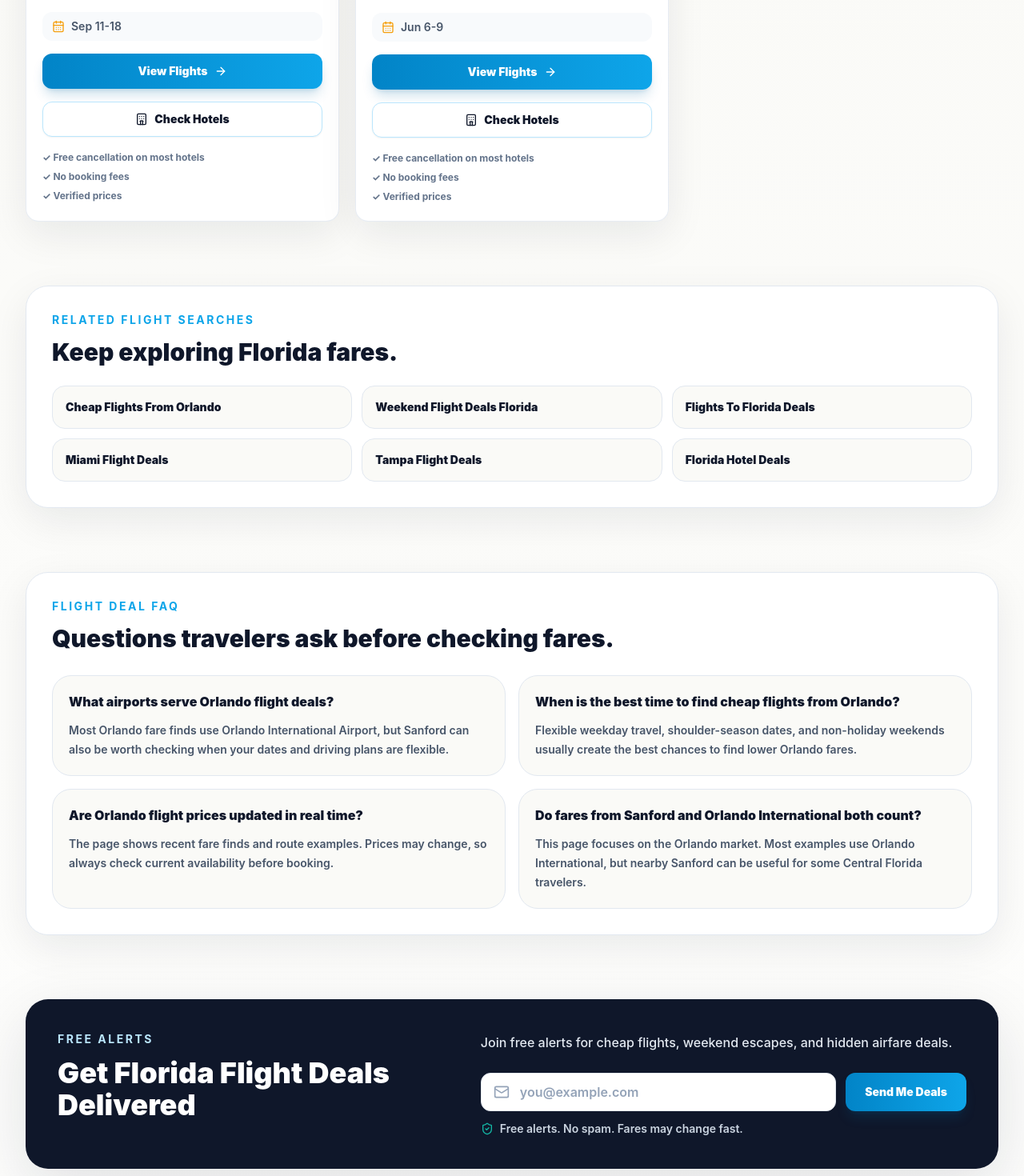
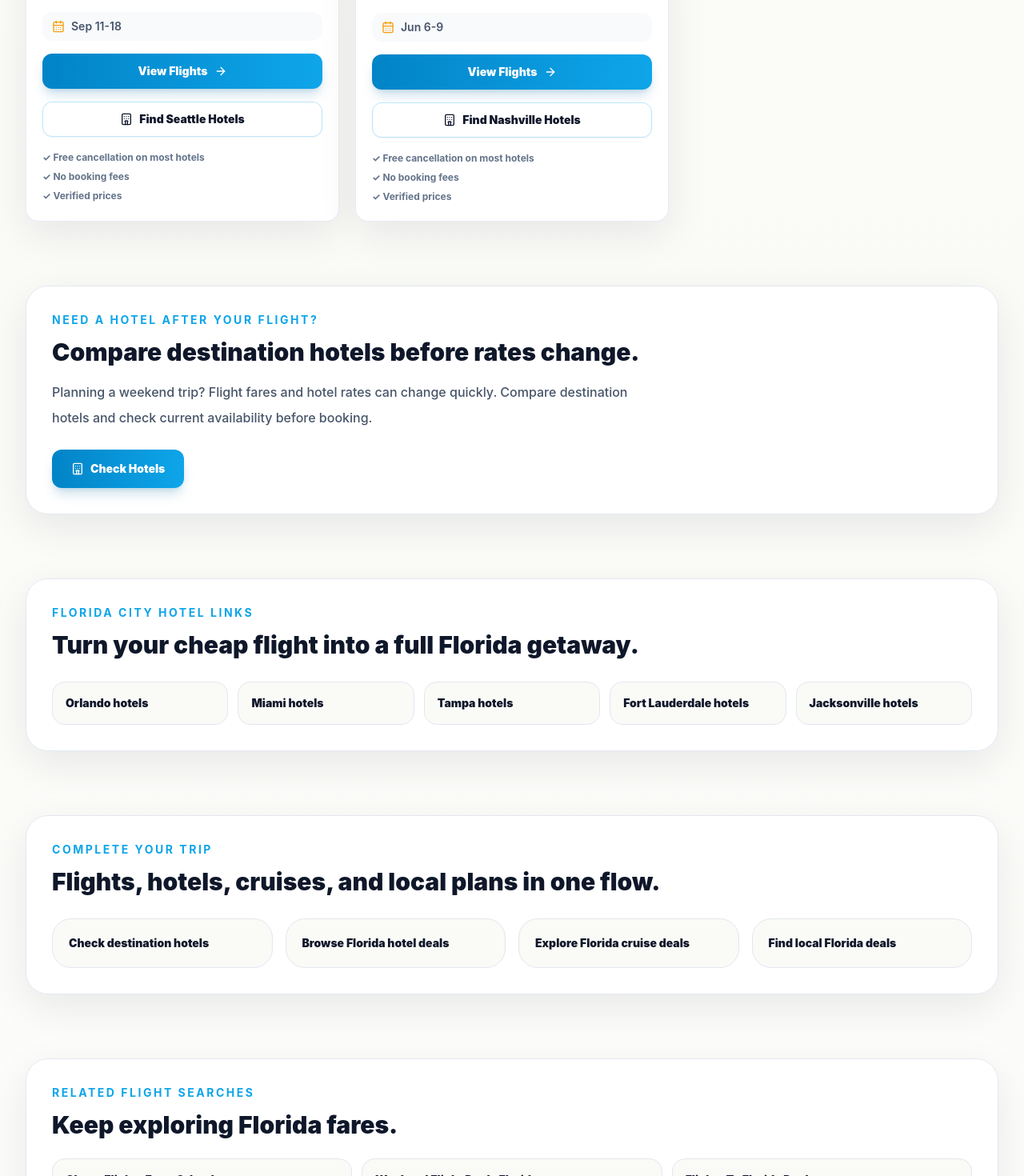
Before and after one commit to jmanock/fdflorida, a Next.js app: page /orlando-flight-deals in a window 1280 px wide. Shown: the part 2260-3730 px from the top of the page at 80% size. Built offline with nearby package versions, Linux system fonts and the light colour scheme.

Commit message:
deeplink

```diff
--- a/app/[slug]/page.tsx
+++ b/app/[slug]/page.tsx
@@ -3,9 +3,11 @@ import Link from "next/link";
 import { notFound } from "next/navigation";
 import { ArrowRight, Building2, CheckCircle2, Hotel, Plane, Sailboat, Search, Ticket } from "lucide-react";
 import { DealCard } from "@/components/DealCard";
+import { HotelCtaLink } from "@/components/HotelCtaLink";
 import { NewsletterForm } from "@/components/NewsletterForm";
 import { SiteFooter } from "@/components/SiteFooter";
 import { SiteHeader } from "@/components/SiteHeader";
+import { getDestinationKey, getExpediaHotelLink } from "@/lib/affiliateLinks";
 import { getSeoFlightPage, getSeoFlightPageDeals, getSeoFlightPageFaqs, seoFlightPageSlugs, type SeoFlightPage } from "@/lib/seoFlightPages";
 import { flightSearchLinks, siteUrl } from "@/lib/siteLinks";
 
@@ -97,6 +99,9 @@ export default async function SeoFlightLandingPage({ params }: PageProps) {
   }
 
   const pageDeals = getSeoFlightPageDeals(page);
+  const primaryHotelDestination = pageDeals[0]?.destination ?? pageDeals[0]?.to ?? "Orlando";
+  const primaryHotelDestinationKey = getDestinationKey(primaryHotelDestination);
+  const floridaHotelDestinations = ["Orlando", "Miami", "Tampa", "Fort Lauderdale", "Jacksonville"];
   const relatedPages = page.relatedSlugs.map(getSeoFlightPage).filter((item): item is SeoFlightPage => Boolean(item));
   const faqs = getSeoFlightPageFaqs(page);
   const relatedFlightLinks = [
@@ -264,6 +269,75 @@ export default async function SeoFlightLandingPage({ params }: PageProps) {
 
       <section className="section-fade mx-auto w-full max-w-7xl px-4 py-10 sm:px-6 lg:px-8">
         <div className="rounded-[28px] border border-slate-200 bg-white p-6 shadow-card sm:p-8">
+          <p className="text-sm font-bold uppercase tracking-[0.18em] text-ocean">Need a hotel after your flight?</p>
+          <h2 className="mt-3 text-3xl font-black tracking-normal text-ink">Compare destination hotels before rates change.</h2>
+          <p className="mt-4 max-w-3xl text-base font-medium leading-8 text-slateText">
+            Planning a weekend trip? Flight fares and hotel rates can change quickly. Compare destination hotels and check current availability before booking.
+          </p>
+          <HotelCtaLink
+            href={getExpediaHotelLink(primaryHotelDestinationKey)}
+            location={primaryHotelDestination}
+            destinationKey={primaryHotelDestinationKey}
+            className="mt-6 inline-flex h-12 items-center justify-center gap-2 rounded-xl bg-gradient-to-r from-gulf to-ocean px-6 text-sm font-black text-white shadow-lg shadow-sky-700/20 transition hover:-translate-y-0.5 hover:from-sky-600 hover:to-sky-400 hover:shadow-premium focus:outline-none focus:ring-4 focus:ring-sky-200"
+          >
+            <Hotel className="h-4 w-4" />
+            Check Hotels
+          </HotelCtaLink>
+        </div>
+      </section>
+
+      <section className="section-fade mx-auto w-full max-w-7xl px-4 py-10 sm:px-6 lg:px-8">
+        <div className="rounded-[28px] border border-slate-200 bg-white p-6 shadow-card sm:p-8">
+          <p className="text-sm font-bold uppercase tracking-[0.18em] text-ocean">Florida City Hotel Links</p>
+          <h2 className="mt-3 text-3xl font-black tracking-normal text-ink">Turn your cheap flight into a full Florida getaway.</h2>
+          <div className="mt-7 grid gap-3 sm:grid-cols-2 lg:grid-cols-5">
+            {floridaHotelDestinations.map((destination) => {
+              const destinationKey = getDestinationKey(destination);
+
+              return (
+                <HotelCtaLink
+                  key={destination}
+                  href={getExpediaHotelLink(destinationKey)}
+                  location={destination}
+                  destinationKey={destinationKey}
+                  className="rounded-2xl border border-slate-200 bg-sand p-4 text-sm font-black text-ink transition hover:border-sky-200 hover:bg-skyline hover:text-ocean"
+                >
+                  {destination} hotels
+                </HotelCtaLink>
+              );
+            })}
+          </div>
+        </div>
+      </section>
+
+      <section className="section-fade mx-auto w-full max-w-7xl px-4 py-10 sm:px-6 lg:px-8">
+        <div className="rounded-[28px] border border-slate-200 bg-white p-6 shadow-card sm:p-8">
+          <p className="text-sm font-bold uppercase tracking-[0.18em] text-ocean">Complete Your Trip</p>
+          <h2 className="mt-3 text-3xl font-black tracking-normal text-ink">Flights, hotels, cruises, and local plans in one flow.</h2>
+          <div className="mt-7 grid gap-4 md:grid-cols-2 lg:grid-cols-4">
+            <HotelCtaLink
+              href={getExpediaHotelLink(primaryHotelDestinationKey)}
+              location={primaryHotelDestination}
+              destinationKey={primaryHotelDestinationKey}
+              className="rounded-3xl border border-slate-200 bg-sand p-5 text-sm font-black text-ink transition hover:border-sky-200 hover:bg-skyline hover:text-ocean"
+            >
+              Check destination hotels
+            </HotelCtaLink>
+            <a className="rounded-3xl border border-slate-200 bg-sand p-5 text-sm font-black text-ink transition hover:border-sky-200 hover:bg-skyline hover:text-ocean" href="https://hoteldealsflorida.org">
+              Browse Florida hotel deals
+            </a>
+            <a className="rounded-3xl border border-slate-200 bg-sand p-5 text-sm font-black text-ink transition hover:border-sky-200 hover:bg-skyline hover:text-ocean" href="https://cruisedealsflorida.org">
+              Explore Florida cruise deals
+            </a>
+            <a className="rounded-3xl border border-slate-200 bg-sand p-5 text-sm font-black text-ink transition hover:border-sky-200 hover:bg-skyline hover:text-ocean" href="https://localdealsflorida.org">
+              Find local Florida deals
+            </a>
+          </div>
+        </div>
+      </section>
+
+      <section className="section-fade mx-auto w-full max-w-7xl px-4 py-10 sm:px-6 lg:px-8">
+        <div className="rounded-[28px] border border-slate-200 bg-white p-6 shadow-card sm:p-8">
           <p className="text-sm font-bold uppercase tracking-[0.18em] text-ocean">Related Flight Searches</p>
           <h2 className="mt-3 text-3xl font-black tracking-normal text-ink">Keep exploring Florida fares.</h2>
           <div className="mt-6 grid gap-3 md:grid-cols-3">
--- a/app/flights/[city]/page.tsx
+++ b/app/flights/[city]/page.tsx
@@ -6,7 +6,7 @@ import { HotelCtaLink } from "@/components/HotelCtaLink";
 import { NewsletterForm } from "@/components/NewsletterForm";
 import { SiteFooter } from "@/components/SiteFooter";
 import { SiteHeader } from "@/components/SiteHeader";
-import { getBookingSearchUrl } from "@/lib/booking";
+import { getDestinationKey, getExpediaHotelLink } from "@/lib/affiliateLinks";
 import { cityFlightPageSlugs, getCityFlightPage } from "@/lib/cityFlightPages";
 import { siteUrl } from "@/lib/siteLinks";
 
@@ -68,7 +68,8 @@ export default async function CityFlightPage({ params }: PageProps) {
     notFound();
   }
 
-  const hotelUrl = getBookingSearchUrl(page.hotelLocation);
+  const destinationKey = getDestinationKey(page.hotelLocation);
+  const hotelUrl = getExpediaHotelLink(destinationKey);
   const structuredData = {
     "@context": "https://schema.org",
     "@type": "TravelAction",
@@ -102,10 +103,11 @@ export default async function CityFlightPage({ params }: PageProps) {
             <HotelCtaLink
               href={hotelUrl}
               location={page.hotelLocation}
+              destinationKey={destinationKey}
               className="inline-flex h-12 items-center justify-center gap-2 rounded-xl border border-sky-200 bg-white px-6 text-sm font-black text-ink shadow-sm transition hover:-translate-y-0.5 hover:border-ocean hover:bg-sky-50 hover:text-gulf hover:shadow-card focus:outline-none focus:ring-4 focus:ring-sky-200"
             >
               <Hotel className="h-4 w-4" />
-              Compare Hotels
+              Compare Hotel Rates
             </HotelCtaLink>
           </div>
         </div>
@@ -140,24 +142,48 @@ export default async function CityFlightPage({ params }: PageProps) {
 
       <section className="section-fade mx-auto w-full max-w-7xl px-4 py-10 sm:px-6 lg:px-8">
         <div className="rounded-[28px] border border-slate-200 bg-white p-6 shadow-card sm:p-8">
+          <p className="text-sm font-bold uppercase tracking-[0.18em] text-ocean">Need a hotel after your flight?</p>
+          <h2 className="mt-3 text-3xl font-black tracking-normal text-ink">Compare destination hotels before rates change.</h2>
+          <p className="mt-4 max-w-3xl text-base font-medium leading-8 text-slateText">
+            Planning a weekend trip or longer Florida getaway? Flight fares and hotel rates can change quickly. Check current hotel availability near {page.city} before booking.
+          </p>
+          <HotelCtaLink
+            href={hotelUrl}
+            location={page.hotelLocation}
+            destinationKey={destinationKey}
+            className="mt-6 inline-flex h-12 items-center justify-center gap-2 rounded-xl bg-gradient-to-r from-gulf to-ocean px-6 text-sm font-black text-white shadow-lg shadow-sky-700/20 transition hover:-translate-y-0.5 hover:from-sky-600 hover:to-sky-400 hover:shadow-premium focus:outline-none focus:ring-4 focus:ring-sky-200"
+          >
+            <Hotel className="h-4 w-4" />
+            Find Places To Stay
+          </HotelCtaLink>
+        </div>
+      </section>
+
+      <section className="section-fade mx-auto w-full max-w-7xl px-4 py-10 sm:px-6 lg:px-8">
+        <div className="rounded-[28px] border border-slate-200 bg-white p-6 shadow-card sm:p-8">
           <p className="text-sm font-bold uppercase tracking-[0.18em] text-ocean">Complete Your Trip</p>
           <h2 className="mt-3 text-3xl font-black tracking-normal text-ink">Flights are only the start.</h2>
-          <div className="mt-7 grid gap-4 md:grid-cols-3">
+          <div className="mt-7 grid gap-4 md:grid-cols-2 lg:grid-cols-4">
             <HotelCtaLink
               href={hotelUrl}
               location={page.hotelLocation}
+              destinationKey={destinationKey}
               className="rounded-3xl border border-slate-200 bg-sand p-5 text-sm font-black text-ink transition hover:border-sky-200 hover:bg-skyline hover:text-ocean"
             >
               <Hotel className="mb-4 h-5 w-5 text-gold" />
-              Find Hotels
+              Check destination hotels
             </HotelCtaLink>
+            <a className="rounded-3xl border border-slate-200 bg-sand p-5 text-sm font-black text-ink transition hover:border-sky-200 hover:bg-skyline hover:text-ocean" href="https://hoteldealsflorida.org">
+              <Hotel className="mb-4 h-5 w-5 text-gold" />
+              Browse Florida hotel deals
+            </a>
             <a className="rounded-3xl border border-slate-200 bg-sand p-5 text-sm font-black text-ink transition hover:border-sky-200 hover:bg-skyline hover:text-ocean" href="https://cruisedealsflorida.org">
               <Sailboat className="mb-4 h-5 w-5 text-gold" />
-              Find Cruises
+              Explore Florida cruise deals
             </a>
             <a className="rounded-3xl border border-slate-200 bg-sand p-5 text-sm font-black text-ink transition hover:border-sky-200 hover:bg-skyline hover:text-ocean" href="https://localdealsflorida.org">
               <MapPinned className="mb-4 h-5 w-5 text-gold" />
-              Local Deals
+              Find local Florida deals
             </a>
           </div>
           <div className="mt-6 space-y-1 text-sm font-bold leading-6 text-slateText">
--- a/components/DealCard.tsx
+++ b/components/DealCard.tsx
@@ -3,7 +3,7 @@
 import Image from "next/image";
 import { ArrowRight, CalendarDays, Hotel, PlaneTakeoff, Sparkles, Tag } from "lucide-react";
 import type { FlightDeal } from "@/data/deals";
-import { getBookingSearchUrl, getHotelLocationForRoute } from "@/lib/booking";
+import { getDestinationKey, getExpediaHotelLink } from "@/lib/affiliateLinks";
 import { getTrustedDealImage } from "@/lib/dealImages";
 import { trackEvent } from "@/lib/analytics";
 import { HotelCtaLink } from "@/components/HotelCtaLink";
@@ -50,8 +50,8 @@ export function DealCard({
   const origin = deal.origin ?? deal.from;
   const destination = deal.destination ?? deal.to;
   const outboundUrl = deal.link ?? deal.booking_url;
-  const hotelLocation = getHotelLocationForRoute(origin, destination);
-  const hotelUrl = getBookingSearchUrl(hotelLocation);
+  const destinationKey = getDestinationKey(destination);
+  const hotelUrl = getExpediaHotelLink(destinationKey);
   const qualityTag = deal.quality_tag ?? "Good Deal";
   const freshness = deal.freshness ?? "Updated daily";
 
@@ -144,11 +144,12 @@ export function DealCard({
         </a>
         <HotelCtaLink
           href={hotelUrl}
-          location={hotelLocation}
+          location={destination}
+          destinationKey={destinationKey}
           className="flex h-11 w-full items-center justify-center gap-2 rounded-xl border border-sky-200 bg-white px-4 text-sm font-black text-ink shadow-sm transition hover:-translate-y-0.5 hover:border-ocean hover:bg-sky-50 hover:text-gulf hover:shadow-card focus:outline-none focus:ring-4 focus:ring-sky-200"
         >
           <Hotel className="h-4 w-4" />
-          Check Hotels
+          Find {destination} Hotels
         </HotelCtaLink>
         <div className="space-y-1 text-xs font-bold leading-5 text-slate-500">
           <p>✓ Free cancellation on most hotels</p>
--- a/components/HotelCtaLink.tsx
+++ b/components/HotelCtaLink.tsx
@@ -5,11 +5,13 @@ import { trackEvent } from "@/lib/analytics";
 export function HotelCtaLink({
   href,
   location,
+  destinationKey,
   className,
   children
 }: {
   href: string;
   location: string;
+  destinationKey: string;
   className: string;
   children: React.ReactNode;
 }) {
@@ -21,8 +23,8 @@ export function HotelCtaLink({
       onClick={() => {
         const params = {
           type: "hotel",
-          provider: "booking",
-          location: location.toLowerCase(),
+          provider: "expedia",
+          destination_key: destinationKey,
           outbound_url: href,
           page_path: window.location.pathname
         };
@@ -34,7 +36,7 @@ export function HotelCtaLink({
           params
         });
         trackEvent({
-          action: "hotel_click",
+          action: "hotel_booking_click",
           category: "hotels",
           label: location,
           params
--- a/components/SiteFooter.tsx
+++ b/components/SiteFooter.tsx
@@ -46,6 +46,9 @@ export function SiteFooter() {
               </a>
             ))}
           </nav>
+          <p className="mt-5 max-w-3xl text-xs font-semibold leading-5 text-slateText">
+            Florida Deals Hub may earn a commission when you book through some links. This helps keep our deal alerts free.
+          </p>
         </div>
       </div>
     </footer>
--- /dev/null
+++ b/lib/affiliateLinks.ts
@@ -0,0 +1,32 @@
+export const EXPEDIA_AFFILIATE_BASE = "https://expedia.com/affiliate/2Wbjdi2";
+
+const expediaDestinationLinks: Record<string, string> = {
+  // Paste Expedia Creator Hub destination-specific deep links here when available.
+  orlando: EXPEDIA_AFFILIATE_BASE,
+  miami: EXPEDIA_AFFILIATE_BASE,
+  tampa: EXPEDIA_AFFILIATE_BASE,
+  fortLauderdale: EXPEDIA_AFFILIATE_BASE,
+  jacksonville: EXPEDIA_AFFILIATE_BASE,
+  denver: EXPEDIA_AFFILIATE_BASE,
+  newYork: EXPEDIA_AFFILIATE_BASE,
+  cancun: EXPEDIA_AFFILIATE_BASE
+};
+
+export function getExpediaHotelLink(destination: string) {
+  return expediaDestinationLinks[destination] ?? EXPEDIA_AFFILIATE_BASE;
+}
+
+export function getDestinationKey(destination: string) {
+  const destinationKeys: Record<string, string> = {
+    "Fort Lauderdale": "fortLauderdale",
+    Jacksonville: "jacksonville",
+    Miami: "miami",
+    Orlando: "orlando",
+    Tampa: "tampa",
+    Denver: "denver",
+    "New York": "newYork",
+    Cancun: "cancun"
+  };
+
+  return destinationKeys[destination] ?? destination.toLowerCase().replace(/[^a-z0-9]+([a-z0-9])/g, (_, character: string) => character.toUpperCase());
+}
--- a/lib/booking.ts
+++ /dev/null
@@ -1,27 +0,0 @@
-const bookingSearchUrls: Record<string, string> = {
-  Orlando: "https://www.booking.com/searchresults.html?ss=Orlando",
-  Miami: "https://www.booking.com/searchresults.html?ss=Miami+Beach",
-  "Miami Beach": "https://www.booking.com/searchresults.html?ss=Miami+Beach",
-  Tampa: "https://www.booking.com/searchresults.html?ss=Tampa",
-  "Fort Lauderdale": "https://www.booking.com/searchresults.html?ss=Fort+Lauderdale"
-};
-
-export function getBookingLink(url: string) {
-  return url;
-}
-
-export function getBookingSearchUrl(location: string) {
-  return getBookingLink(bookingSearchUrls[location] ?? `https://www.booking.com/searchresults.html?ss=${encodeURIComponent(location).replaceAll("%20", "+")}`);
-}
-
-export function getHotelLocationForRoute(origin: string, destination: string) {
-  if (bookingSearchUrls[destination]) {
-    return destination;
-  }
-
-  if (bookingSearchUrls[origin]) {
-    return origin;
-  }
-
-  return destination;
-}
--- a/lib/cityFlightPages.ts
+++ b/lib/cityFlightPages.ts
@@ -106,7 +106,7 @@ export const cityFlightPages: CityFlightPage[] = [
     sections: [
       "For 2026 Fort Lauderdale flight searches, compare FLL with Miami before booking. Some routes price better into Fort Lauderdale, while others may be cheaper or more convenient through Miami. The best choice depends on total travel time, hotel location, bags, rental car costs, and whether the trip is built around beaches, cruises, or family visits.",
       "FLL fare examples can change quickly because many routes are leisure-heavy and date-sensitive. Weekend trips, school breaks, cruise dates, and winter travel can all affect availability. Use the route examples as a way to open useful searches, then check current fares and final booking terms directly before committing.",
-      "Once flights are checked, hotel location becomes important. Beachfront stays, Las Olas, airport hotels, and cruise-friendly hotels serve different travel plans. This page connects flight searches with Booking.com hotel searches, Florida Cruise Deals, Local Florida Deals, and the broader Florida Deals Hub network."
+      "Once flights are checked, hotel location becomes important. Beachfront stays, Las Olas, airport hotels, and cruise-friendly hotels serve different travel plans. This page connects flight searches with Expedia hotel options, Florida Cruise Deals, Local Florida Deals, and the broader Florida Deals Hub network."
     ],
     hotelLocation: "Fort Lauderdale",
     deals: [
```
Also changed, not shown: app/page.tsx (+9 -5 lines), 1 other file (tests, documents, lock files or other folders).
